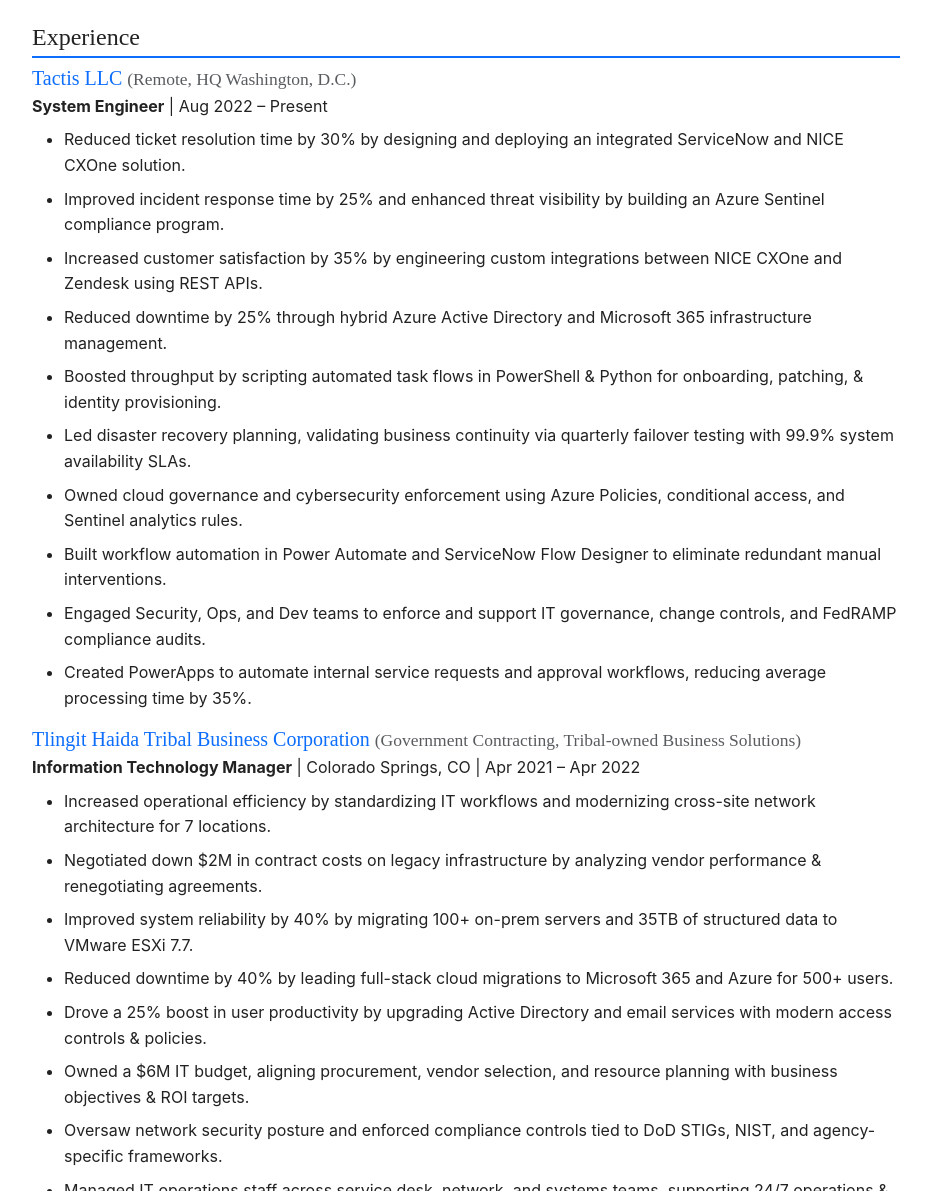
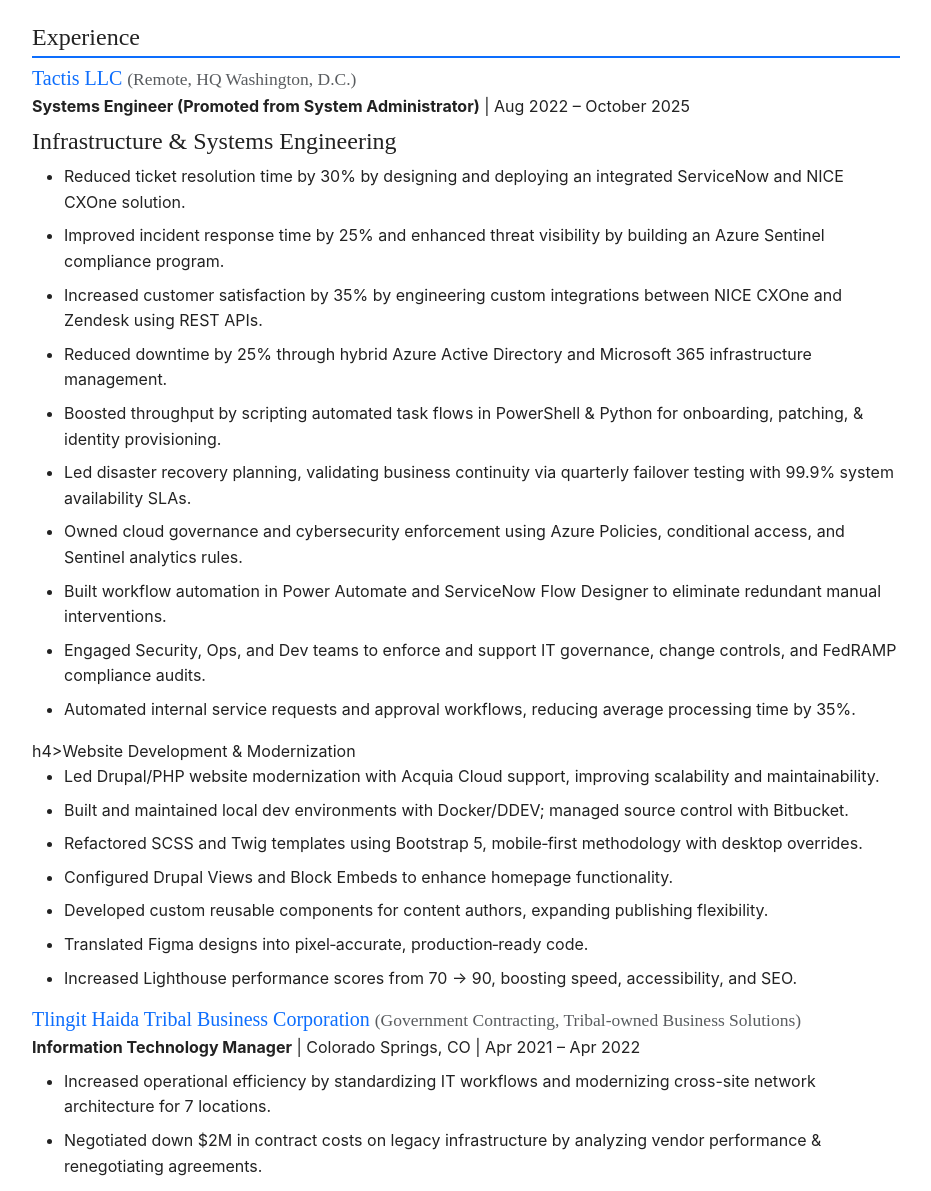
Before and after one commit to joedunn123456789/CSS-Resume, a plain HTML site: page index.html in a window 1280 px wide. Shown: the part 900-2091 px from the top of the page, without its empty margins (174-1105 px from the left). Drawn offline with nearby package versions, Linux system fonts and the light colour scheme.

Commit message:
updated resume with bullets for Tactis LLC

```diff
--- a/index.html
+++ b/index.html
@@ -73,7 +73,8 @@
   <!-- Tactis LLC -->
   <article class="job">
     <h3>Tactis LLC <small class="text-muted">(Remote, HQ Washington, D.C.)</small></h3>
-    <p><strong>System Engineer</strong> | Aug 2022 – Present</p>
+    <p><strong>Systems Engineer (Promoted from System Administrator)</strong> | Aug 2022 – October 2025</p>
+    <h4>Infrastructure & Systems Engineering</h4>
     <ul>
       <li>Reduced ticket resolution time by 30% by designing and deploying an integrated ServiceNow and NICE CXOne solution.</li>
       <li>Improved incident response time by 25% and enhanced threat visibility by building an Azure Sentinel compliance program.</li>
@@ -84,7 +85,17 @@
       <li>Owned cloud governance and cybersecurity enforcement using Azure Policies, conditional access, and Sentinel analytics rules.</li>
       <li>Built workflow automation in Power Automate and ServiceNow Flow Designer to eliminate redundant manual interventions.</li>
       <li>Engaged Security, Ops, and Dev teams to enforce and support IT governance, change controls, and FedRAMP compliance audits.</li>
-      <li>Created PowerApps to automate internal service requests and approval workflows, reducing average processing time by 35%.</li>
+      <li>Automated internal service requests and approval workflows, reducing average processing time by 35%.</li>
+    </ul>
+    h4>Website Development & Modernization</h4>
+    <ul>
+    <li>Led Drupal/PHP website modernization with Acquia Cloud support, improving scalability and maintainability.</li>
+    <li>Built and maintained local dev environments with Docker/DDEV; managed source control with Bitbucket.</li>
+    <li>Refactored SCSS and Twig templates using Bootstrap 5, mobile‑first methodology with desktop overrides.</li>
+    <li>Configured Drupal Views and Block Embeds to enhance homepage functionality.</li>
+    <li>Developed custom reusable components for content authors, expanding publishing flexibility.</li>
+    <li>Translated Figma designs into pixel‑accurate, production‑ready code.</li>
+    <li>Increased Lighthouse performance scores from 70 → 90, boosting speed, accessibility, and SEO.</li>
     </ul>
   </article>
 
```
